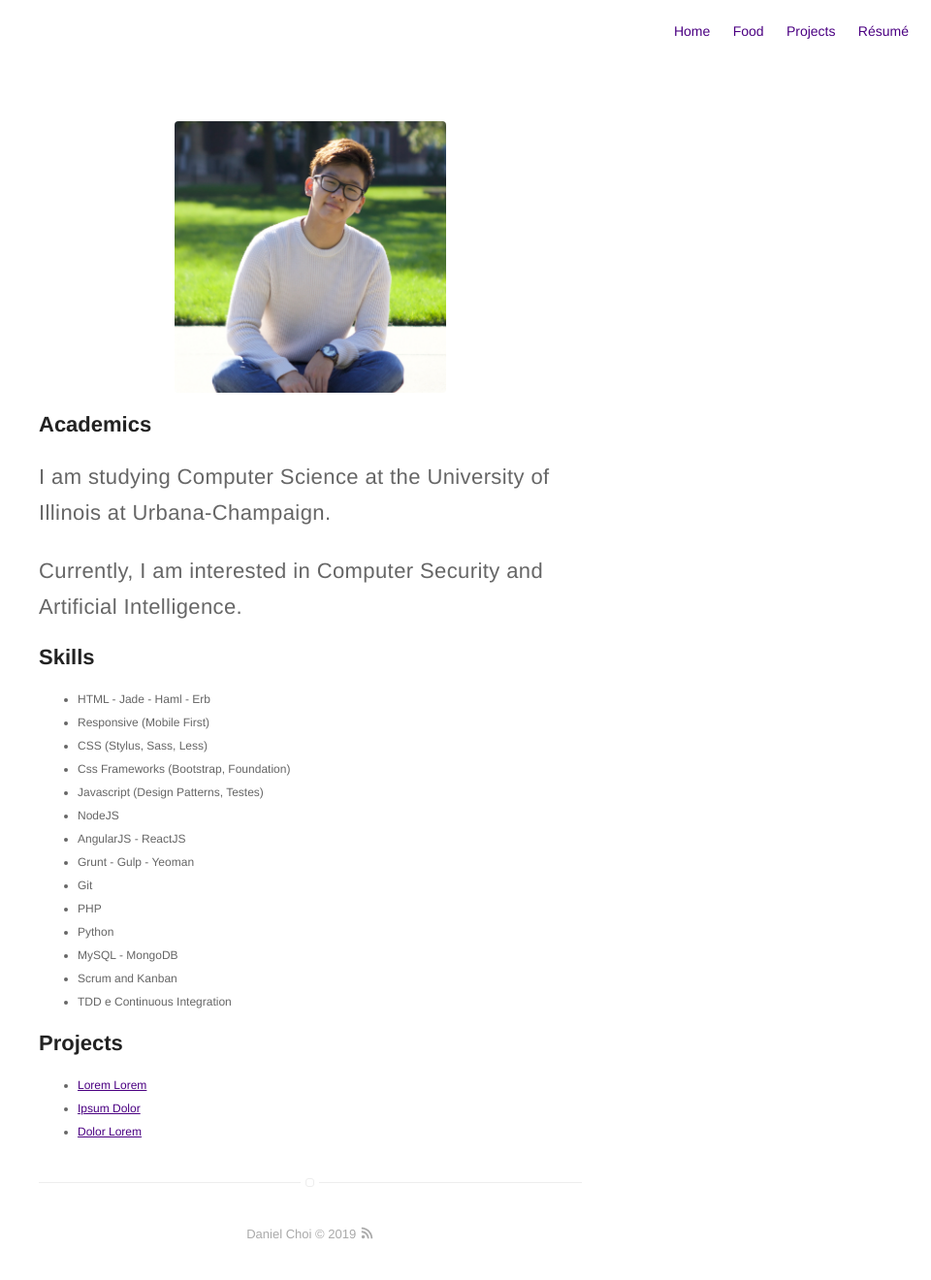
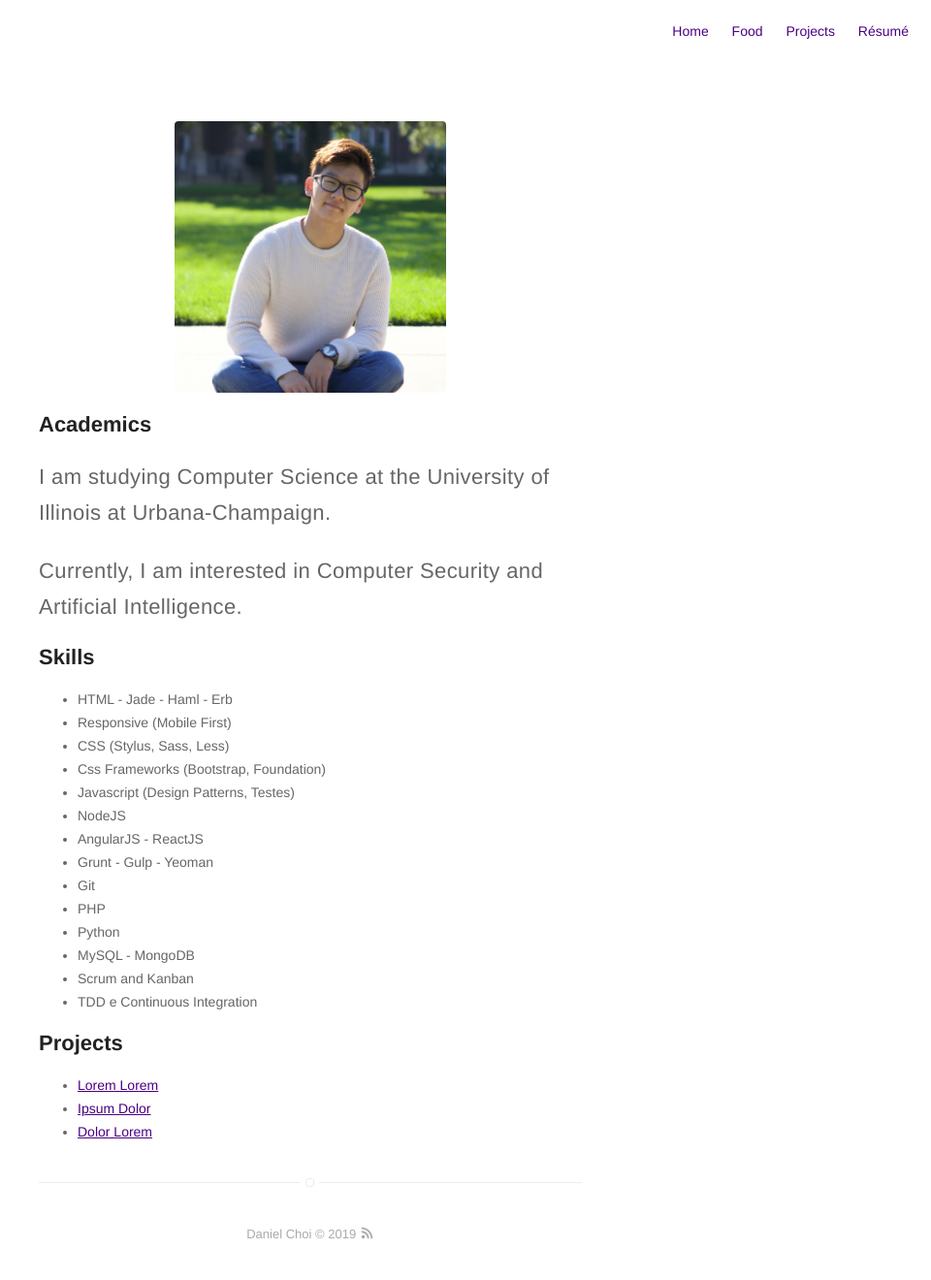
Before and after one commit to choiboy98/choiboy98.github.io, a Jekyll site: the page built from about.md, in a window 1280 px wide. Shown: the whole page at 97% size, without its empty margins (320-1280 px from the left). Built offline with Jekyll 4.4.1, drawn with Linux system fonts in a browser that asks for light colours.

Commit message:
changing font

```diff
--- a/_sass/base/general.sass
+++ b/_sass/base/general.sass
@@ -3,7 +3,7 @@ body, html
 
 body
 	line-height: 1
-	font: 12px $fontSans
+	font: 14px $fontSans
 	color: $alpha
 
 h1, h2, h3, h4
@@ -34,7 +34,7 @@ a
 p
 	line-height: 1.7
 	color: $alpha
-	font-weight: 300
+	font-weight: 200
 	margin-bottom: 20px
 	letter-spacing: 0.4px
 
```
